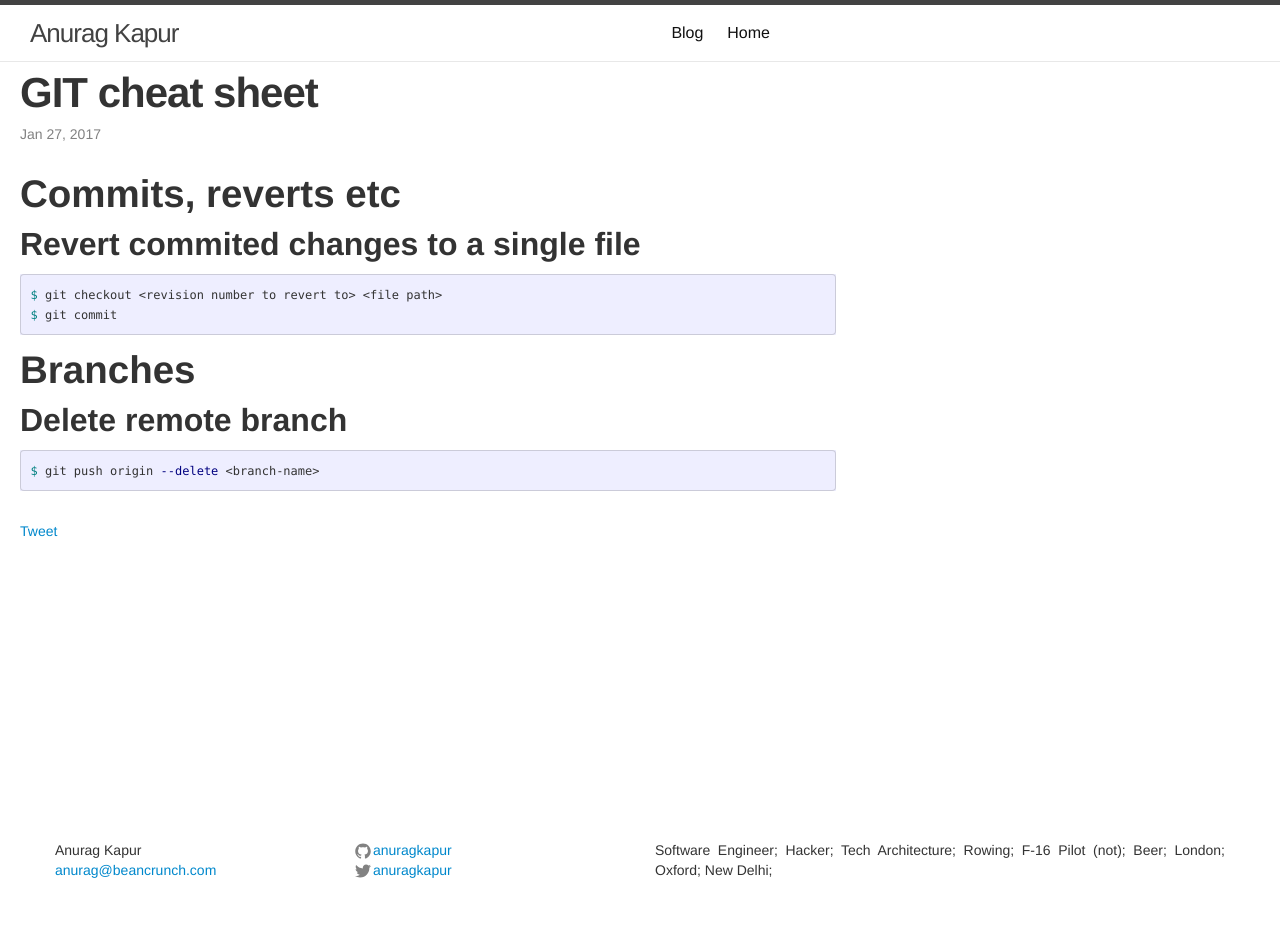
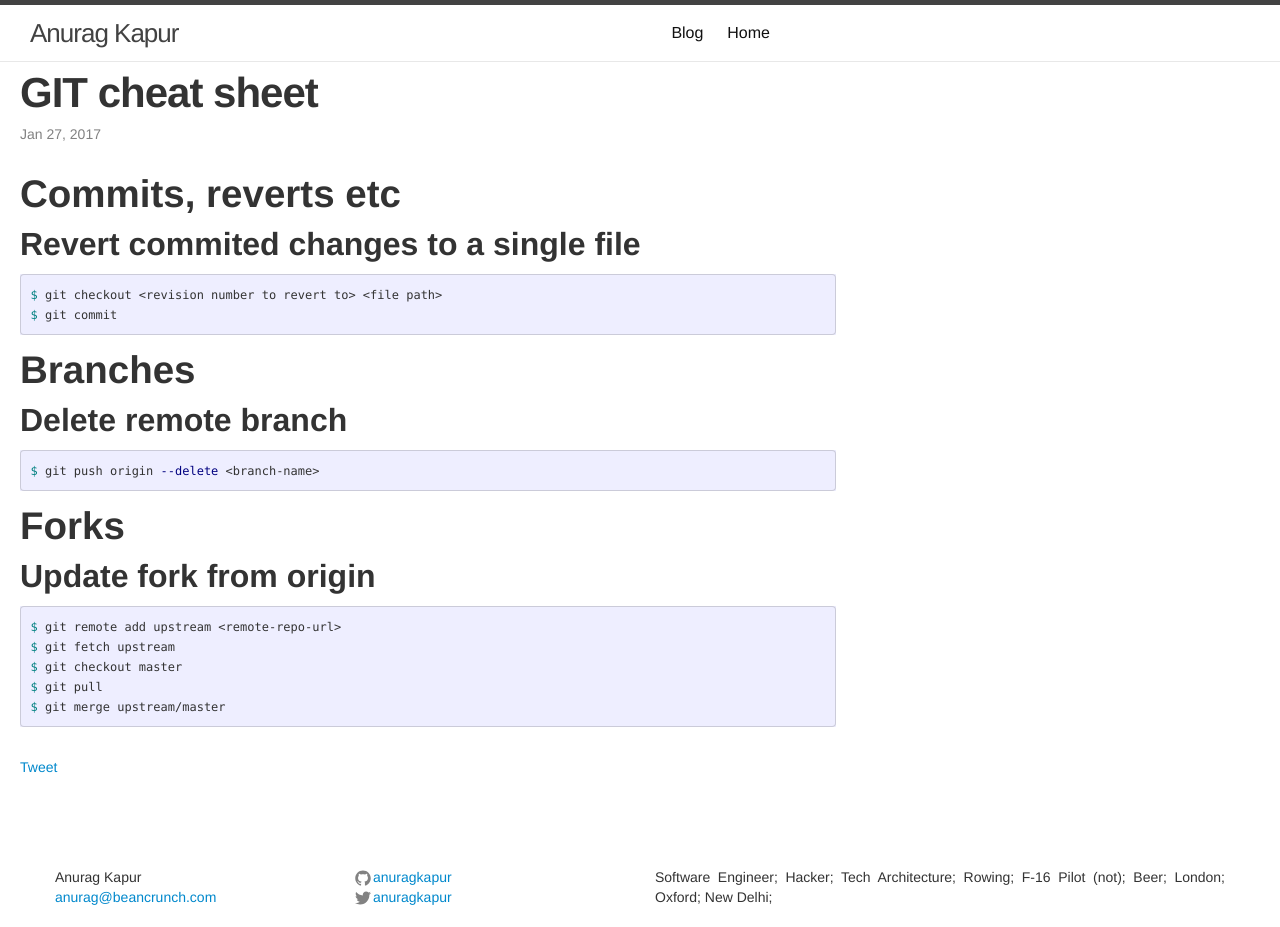
Before and after one commit to anuragkapur/anuragkapur.github.io, a Jekyll site: the page built from blog/cheat-sheets/_posts/2017-01-27-git-cheat-sheet.md, in a window 1280 px wide. Built offline with Jekyll 4.4.1, drawn with Linux system fonts in a browser that asks for light colours; comment, search, counter and statistics services are not loaded; before the commit the page ends 900 px from its top, so only the background shows below that.

Commit message:
Add commands to update fork from original repo

````diff
--- a/blog/cheat-sheets/_posts/2017-01-27-git-cheat-sheet.md
+++ b/blog/cheat-sheets/_posts/2017-01-27-git-cheat-sheet.md
@@ -20,3 +20,14 @@
 ```shell
 $ git push origin --delete <branch-name>
 ```
+
+# Forks
+
+## Update fork from origin
+```shell
+$ git remote add upstream <remote-repo-url>
+$ git fetch upstream
+$ git checkout master
+$ git pull
+$ git merge upstream/master
+```
````
